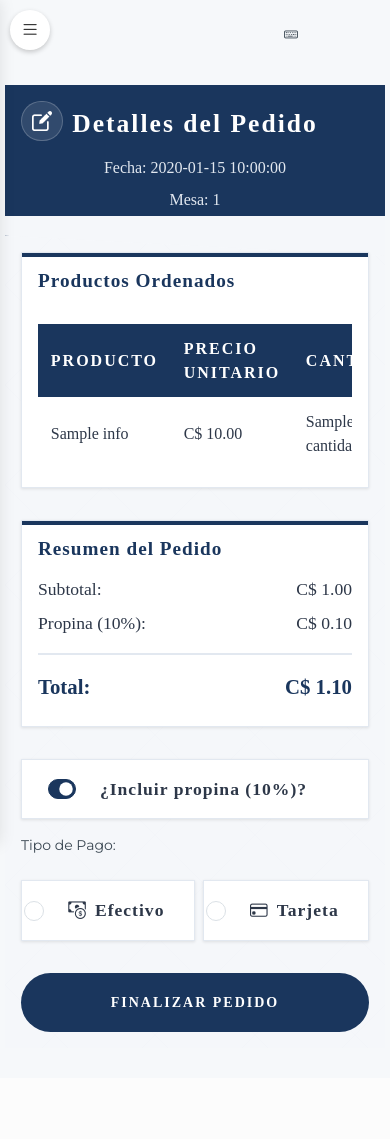
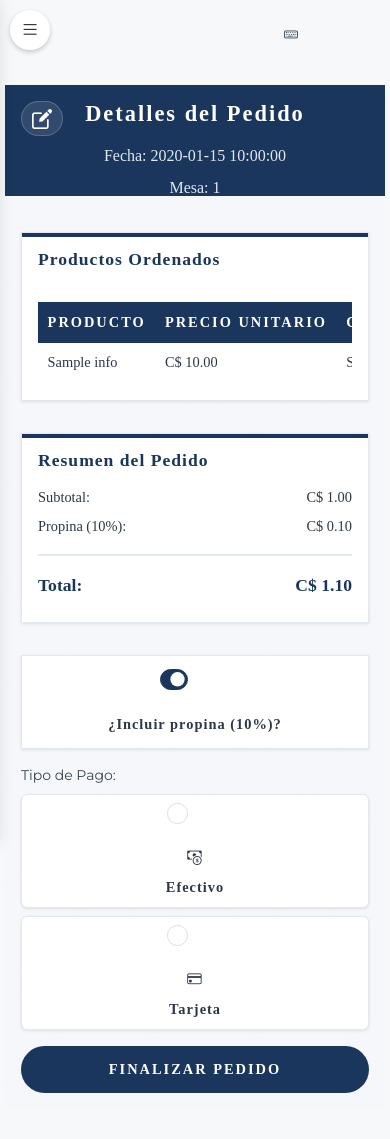
Before and after one commit to JorgeAlemanCanaima/quesillosdb, a Flask app: template templates/finalizar.html in a window 390 px wide. Before the commit the page ends 1032 px from the top, so only its background shows below. Run offline with Flask 3, Linux system fonts and the light colour scheme; the template is opened without the code that fills it: most values are stand-ins (such as "Sample title", 1, 10 or a date in 2020); some libraries are stand-ins or nearby versions.

Commit message:
mejoras en finalizar e historial mejores graficas

```diff
--- a/templates/finalizar.html
+++ b/templates/finalizar.html
@@ -297,6 +297,47 @@
             align-items: center;
             gap: 0.5rem;
         }
+
+        .order-details, .summary-card {
+            width: 100%;
+        }
+
+        .form-check {
+            flex-direction: column;
+            text-align: center;
+            padding: 1rem;
+        }
+
+        .form-check-label {
+            margin-top: 0.5rem;
+        }
+
+        .input-group {
+            flex-direction: column;
+        }
+
+        .input-group-text {
+            border-radius: 0.375rem 0.375rem 0 0 !important;
+            width: 100%;
+            justify-content: center;
+        }
+
+        .input-group .form-control {
+            border-radius: 0 0 0.375rem 0.375rem !important;
+            width: 100%;
+        }
+
+        .d-flex.gap-2 {
+            flex-direction: column;
+            gap: 0.5rem !important;
+        }
+
+        .form-check.flex-grow-1 {
+            margin: 0;
+            padding: 0.5rem;
+            border: 1px solid #e2e8f0;
+            border-radius: 0.375rem;
+        }
     }
 
     @media (max-width: 767.98px) {
@@ -321,8 +362,77 @@
             font-size: 1rem;
         }
 
+        .order-table {
+            display: block;
+            overflow-x: auto;
+            white-space: nowrap;
+        }
+
+        .summary-title {
+            font-size: 1.1rem;
+        }
+
+        .summary-item {
+            font-size: 1rem;
+        }
+
+        .btn-finalizar {
+            padding: 1rem;
+            font-size: 1rem;
+        }
+
+        .form-check-label {
+            font-size: 1rem;
+        }
+
+        .invalid-feedback {
+            font-size: 0.8rem;
+        }
+    }
+
+    @media (max-width: 575.98px) {
+        .header-section {
+            padding: 1rem;
+        }
+
+        .header-title {
+            font-size: 1.4rem;
+        }
+
+        .btn-back {
+            width: 35px;
+            height: 35px;
+        }
+
+        .btn-back img {
+            height: 16px;
+            width: 16px;
+        }
+
+        .order-table th, .order-table td {
+            padding: 0.6rem;
+            font-size: 0.9rem;
+        }
+
+        .summary-item {
+            font-size: 0.9rem;
+        }
+
+        .summary-total {
+            font-size: 1.1rem;
+        }
+
         .form-check {
-            padding: 1rem;
+            padding: 0.8rem;
+        }
+
+        .form-check-label {
+            font-size: 0.9rem;
+        }
+
+        .btn-finalizar {
+            padding: 0.8rem;
+            font-size: 0.9rem;
         }
     }
 </style>
```
Also changed, not shown: templates/historial.html (+116 -6 lines), quesillos.db.
